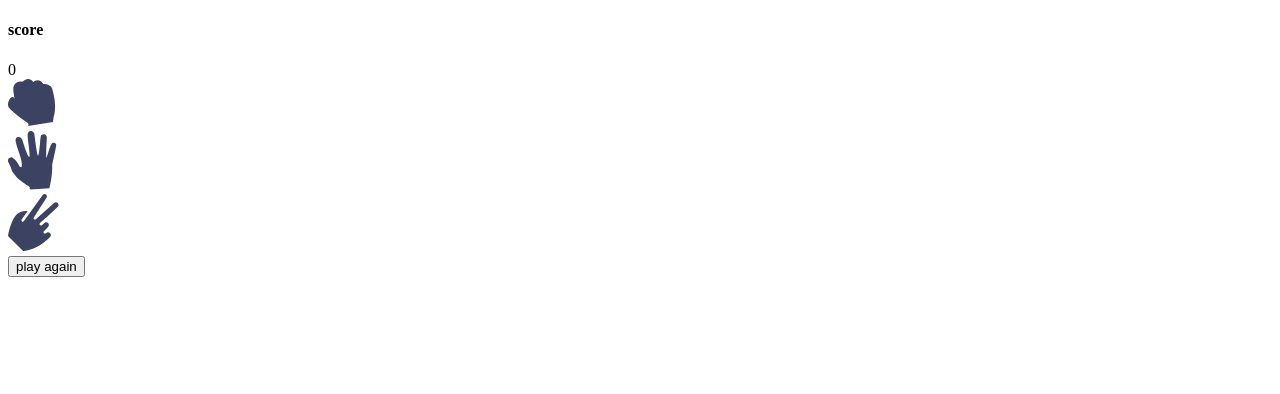
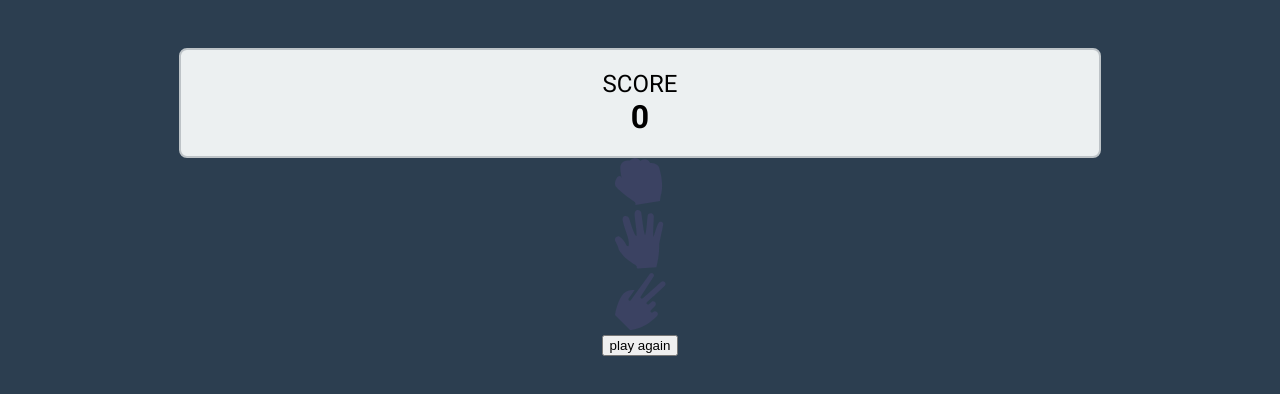
Before and after one commit to trewous/teste-nexo, a React (Create React App) app: page / in a window 1280 px wide. Shown: the top 394 px of the page. Built offline with nearby package versions, Linux system fonts and the light colour scheme.

Commit message:
add index and score css files

```diff
--- a/public/index.html
+++ b/public/index.html
@@ -27,7 +27,7 @@
     <link rel="preconnect" href="https://fonts.googleapis.com" />
     <link rel="preconnect" href="https://fonts.gstatic.com" crossorigin />
     <link
-      href="https://fonts.googleapis.com/css2?family=Roboto:ital,wght@0,100;0,300;0,700;0,900;1,100;1,900&display=swap"
+      href="https://fonts.googleapis.com/css2?family=Roboto:ital,wght@0,100;0,300;0,400;0,700;0,900;1,100;1,900&display=swap"
       rel="stylesheet"
     />
     <title>Teste Nexo</title>
--- a/src/game/Game.tsx
+++ b/src/game/Game.tsx
@@ -1,6 +1,7 @@
 import React, { useState, useEffect } from 'react'
 import Score from './Score'
 import GameButtons from './GameButtons'
+import './game.css'
 import { getWinner } from './utils/getWinner'
 import { getMachinePick } from './utils/getMachinePick'
 
@@ -46,7 +47,7 @@
   console.log(winner)
 
   return (
-    <div>
+    <div className="container">
       <Score score={score} />
       <div>
         <div onClick={() => gameButtonClick('pedra')}>
--- a/src/game/Score.tsx
+++ b/src/game/Score.tsx
@@ -1,4 +1,5 @@
 import React from 'react'
+import './score.css'
 
 interface ScoreProps {
   score: number
@@ -6,9 +7,9 @@
 
 const Score = ({ score }: ScoreProps) => {
   return (
-    <div>
-      <h4>score</h4>
-      <span>{score}</span>
+    <div className="score-container">
+      <h4 className="score-title">score</h4>
+      <span className="score-number">{score}</span>
     </div>
   )
 }
--- /dev/null
+++ b/src/game/game.css
@@ -0,0 +1,9 @@
+.container {
+  max-width: 90vw;
+  width: 90vw;
+  margin: 3rem auto;
+  display: flex;
+  justify-content: center;
+  align-items: center;
+  flex-direction: column;
+}
--- /dev/null
+++ b/src/game/score.css
@@ -0,0 +1,19 @@
+.score-container {
+  background-color: #ecf0f1;
+  border-radius: 8px;
+  border: 2px solid #bdc3c7;
+  box-sizing: border-box;
+  width: 80%;
+  padding: 20px;
+  text-align: center;
+}
+.score-title {
+  text-transform: uppercase;
+  font-size: 1.5rem;
+  font-weight: 400;
+  margin: 0;
+}
+.score-number {
+  font-size: 2rem;
+  font-weight: 700;
+}
--- /dev/null
+++ b/src/index.css
@@ -0,0 +1,4 @@
+body {
+  background-color: #2c3e50;
+  font-family: 'Roboto';
+}
--- a/src/index.tsx
+++ b/src/index.tsx
@@ -1,6 +1,7 @@
 import React from 'react'
 import ReactDOM from 'react-dom'
 import App from './App'
+import './index.css'
 
 ReactDOM.render(
   <React.StrictMode>
```
